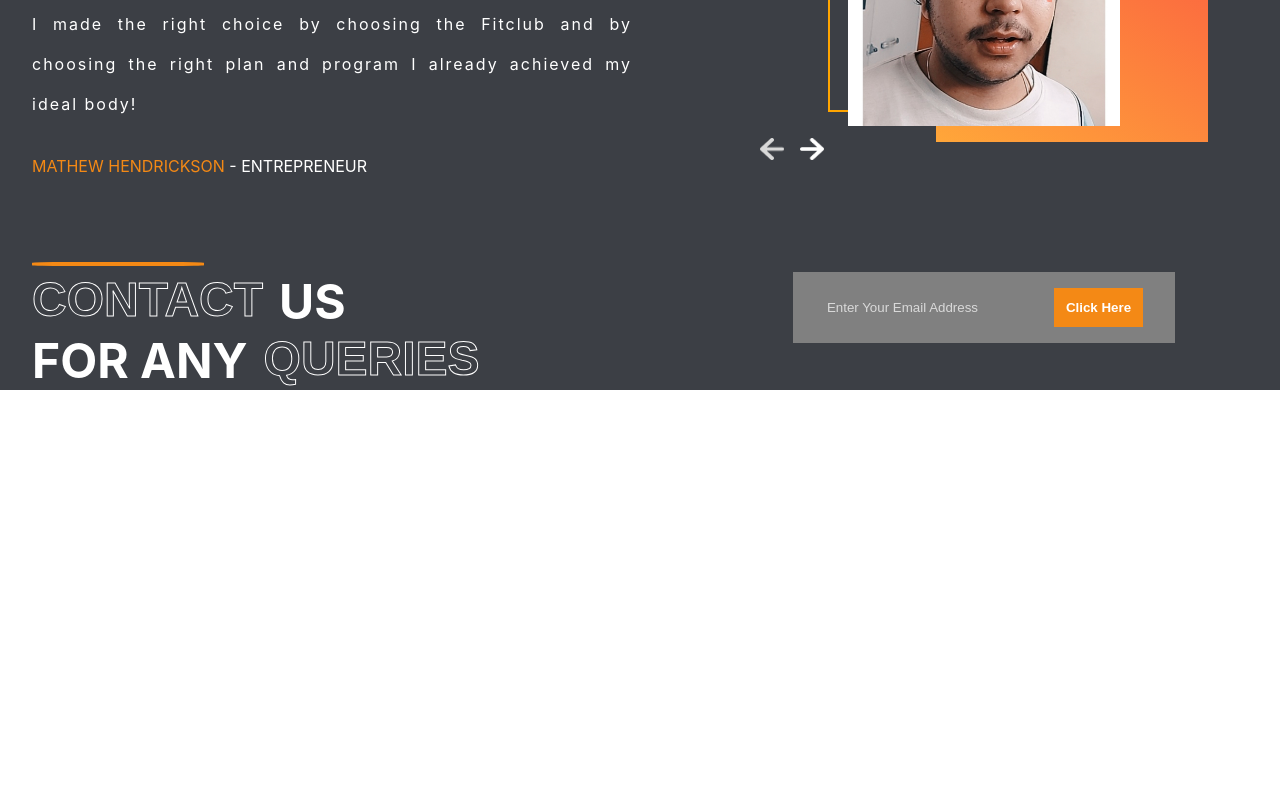
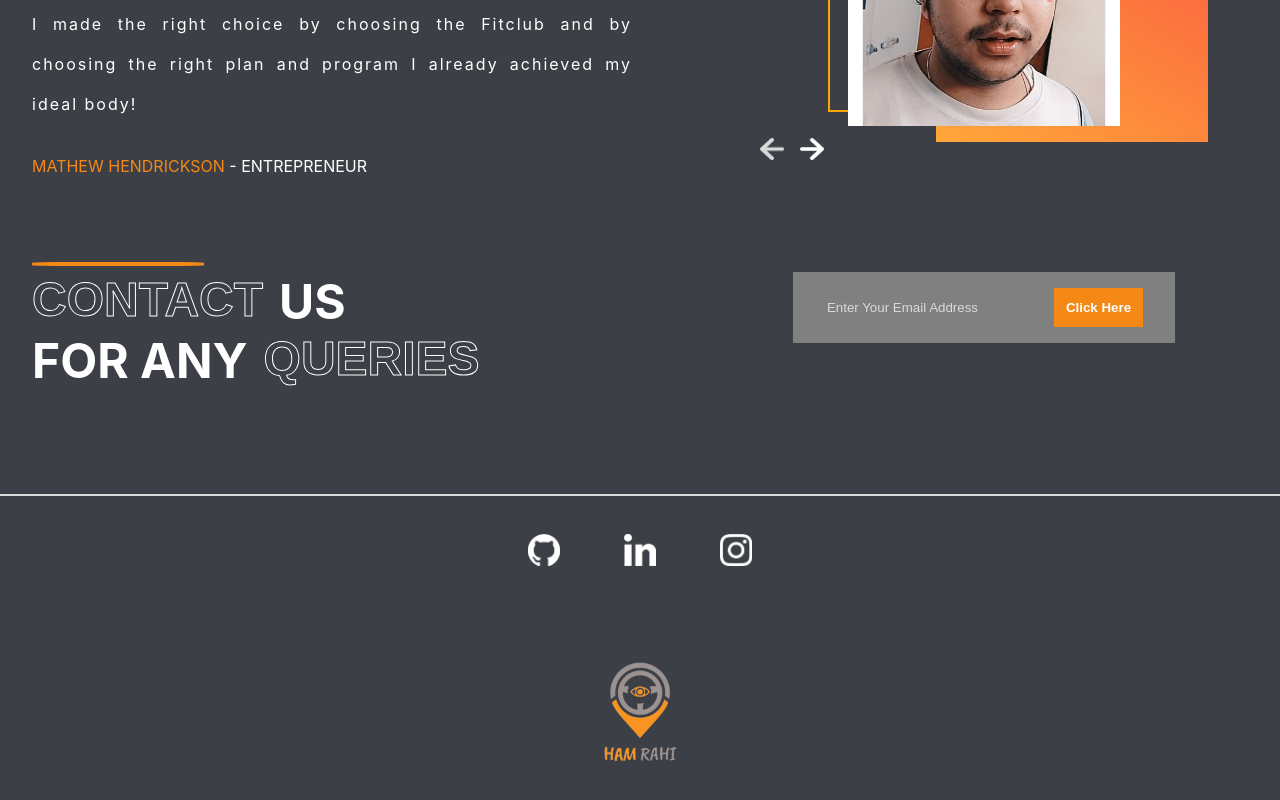
Before and after one commit to Asrani-Aman/Rodhak-visitor-section, a React (Create React App) app: page / in a window 1280 px wide. Shown: the part 2161-2961 px from the top of the page. Before the commit the page ends 2551 px from the top, so only its background shows below. Built offline with nearby package versions, Linux system fonts and the light colour scheme.

Commit message:
footer section added

```diff
--- a/src/App.js
+++ b/src/App.js
@@ -1,4 +1,5 @@
 import "./App.css";
+import Footer from "./components/Footer/Footer";
 import Hero from "./components/Hero/hero";
 import Join from "./components/Join/Join";
 import Program from "./components/Programs/Program";
@@ -13,6 +14,7 @@ function App() {
       <Reason />
       <Testimonial />
       <Join />
+      <Footer />
     </div>
   );
 }
--- /dev/null
+++ b/src/components/Footer/Footer.jsx
@@ -0,0 +1,25 @@
+import React from "react";
+import "./footer.css";
+import Instagram from "../../assets/instagram.png";
+import Github from "../../assets/github.png";
+import LinkedIn from "../../assets/linkedin.png";
+import Logo from "../../assets/06e8cf5a-d252-464c-9a73-2bb773e98482-removebg-preview.png";
+const Footer = () => {
+  return (
+    <div className="footer-container">
+      <hr />
+      <div className="footer">
+        <div className="social-links">
+          <img src={Github} alt="githubImg"></img>
+          <img src={LinkedIn} alt="LinkedInImg"></img>
+          <img src={Instagram} alt="InstagramImg"></img>
+        </div>
+        <div className="logo-f">
+          <img src={Logo} alt="LogoImg"></img>
+        </div>
+      </div>
+    </div>
+  );
+};
+
+export default Footer;
--- /dev/null
+++ b/src/components/Footer/footer.css
@@ -0,0 +1,28 @@
+.footer-container {
+  position: relative;
+}
+.footer-container > hr {
+  border: 1px solid #d9d9d9;
+}
+.footer {
+  padding: Irem 2rem;
+  display: flex;
+  flex-direction: column;
+  gap: 4rem;
+  align-items: center;
+  justify-content: center;
+  height: 20rem;
+}
+.social-links {
+  display: flex;
+  gap: 4rem;
+}
+
+.social-links > img {
+  width: 2rem;
+  height: 2rem;
+  cursor: pointer;
+}
+.logo-f > img {
+  width: 10rem;
+}
```
Also changed, not shown: src/assets/linkedin.png (added).
